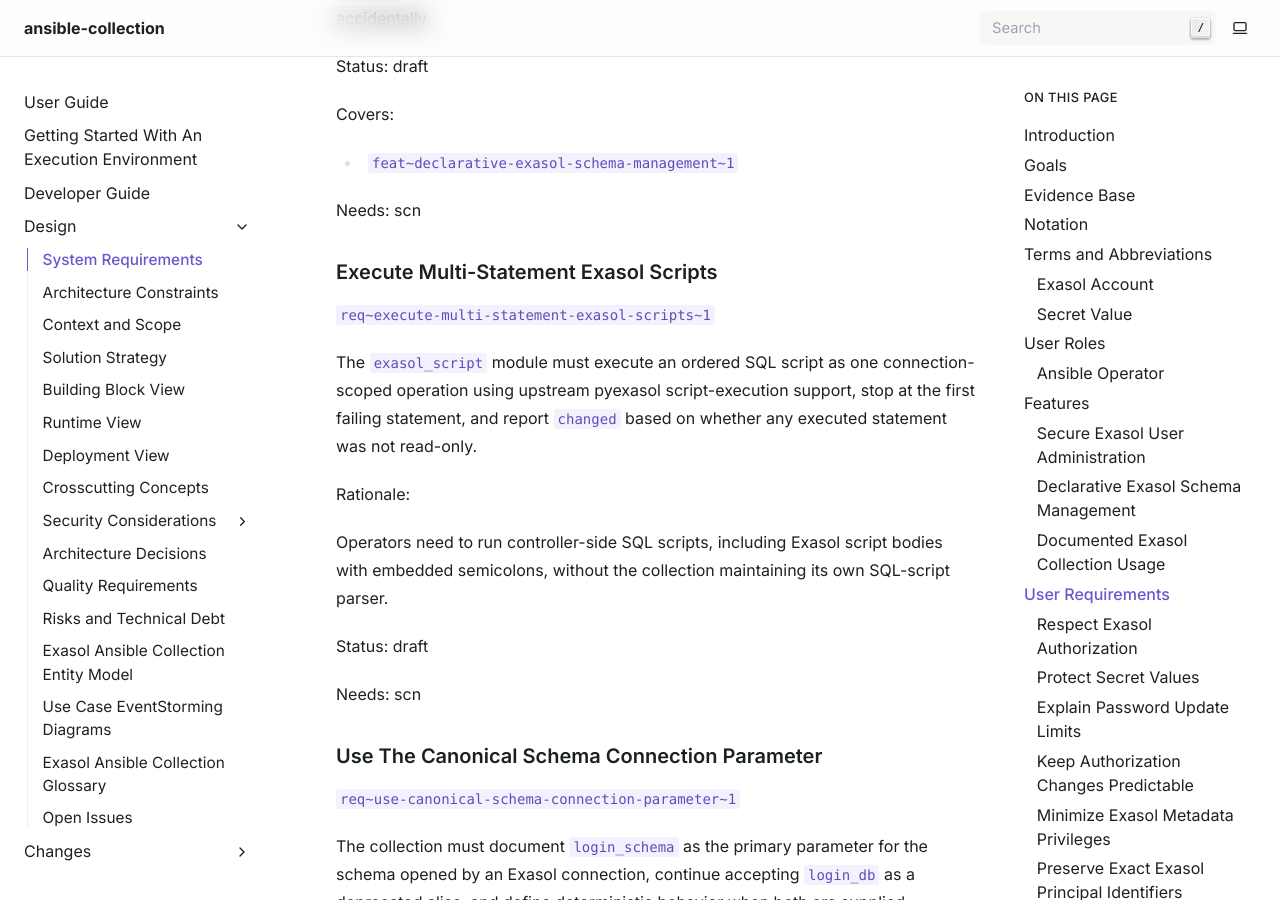
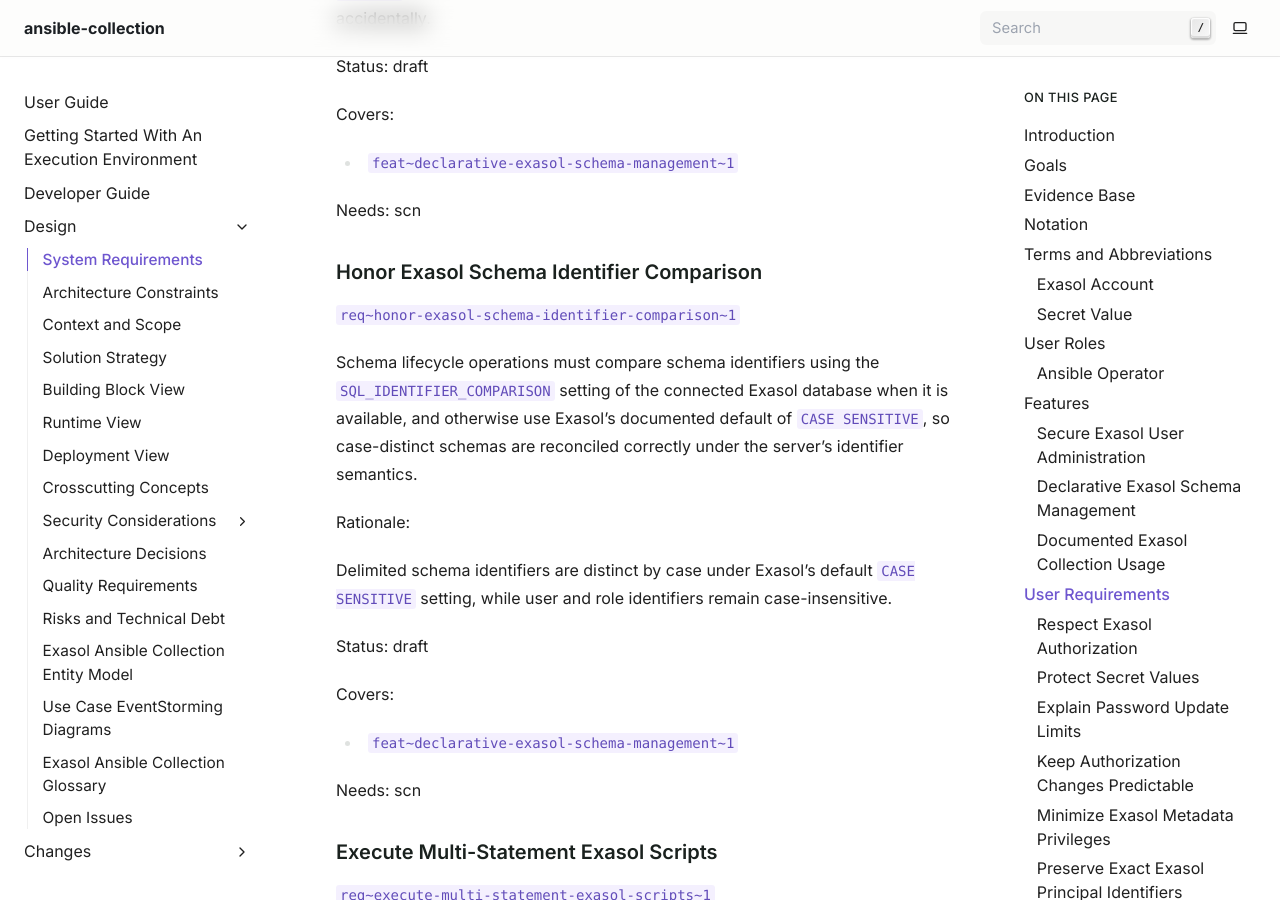
Before and after one commit to exasol/ansible-collection, a Sphinx documentation site: the page built from doc/system_requirements.md, in a window 1280 px wide and 900 px high, scrolled down 8256 px. Built offline with Sphinx 7.4.7, drawn with Linux system fonts in a browser that asks for light colours; some of the changed text lies outside the part shown.

Commit message:
Use SQL_IDENTIFIER_COMPARISON parameter for schema identifier comparison rule (#127)
* #101 Use SQL_IDENTIFIER_COMPARISON parameter for schema identifier comparison rule

* Refactored SCHEMA_METADATA_CASE_SENSITIVE_QUERY and SCHEMA_METADATA_IGNORE_CASE_QUERY to reduce code duplication

* Merged changesets and corrected issue title

```diff
--- a/doc/system_requirements.md
+++ b/doc/system_requirements.md
@@ -255,6 +255,28 @@
 
 Needs: scn
 
+### Honor Exasol Schema Identifier Comparison
+`req~honor-exasol-schema-identifier-comparison~1`
+
+Schema lifecycle operations must compare schema identifiers using the
+`SQL_IDENTIFIER_COMPARISON` setting of the connected Exasol database when it is
+available, and otherwise use Exasol's documented default of `CASE SENSITIVE`,
+so case-distinct schemas are reconciled correctly under the server's identifier
+semantics.
+
+Rationale:
+
+Delimited schema identifiers are distinct by case under Exasol's default
+`CASE SENSITIVE` setting, while user and role identifiers remain
+case-insensitive.
+
+Status: draft
+
+Covers:
+- `feat~declarative-exasol-schema-management~1`
+
+Needs: scn
+
 ### Execute Multi-Statement Exasol Scripts
 `req~execute-multi-statement-exasol-scripts~1`
 
@@ -391,6 +413,22 @@
 
 Covers:
 - `req~reconcile-physical-schema-state~1`
+
+Needs: dsn
+
+### Schema Identifiers Follow The Connected Session Setting
+`scn~schema-identifiers-follow-session-comparison~1`
+
+**Given** a `CASE SENSITIVE` Exasol session contains a schema whose delimited
+identifier differs from the requested schema only by case
+**When** an Ansible Operator manages the requested schema with `state=present`
+**Then** the collection creates the requested case-distinct schema
+**And** both schemas exist after the operation
+
+Status: draft
+
+Covers:
+- `req~honor-exasol-schema-identifier-comparison~1`
 
 Needs: dsn
 
```
Also changed, not shown: doc/changesets/101-use-sql-identifier-comparison-parameter-for-schema-identifier-comparison-rule.md (added, +66 -0 lines), doc/changesets/102-raw-size-limit-clearing.md (renamed from doc/changesets/raw-size-limit-clearing.md, +2 -2 lines), doc/design/runtime_view.md (+21 -0 lines), 9 other files.
